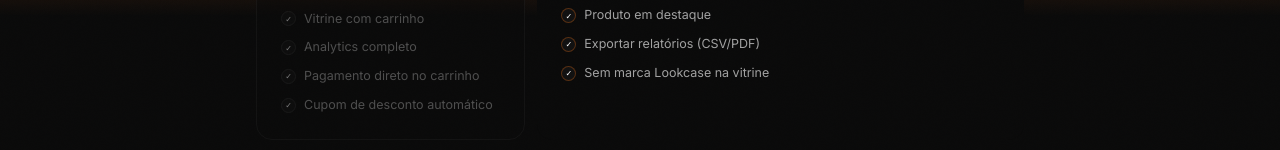
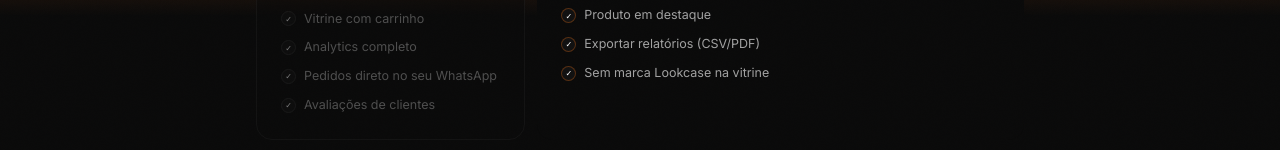
Before and after one commit to oliveiralincoln-dev/Lookcase-front, a Next.js app: page /precos in a window 1280 px wide. Shown: the part 528-678 px from the top of the page. Built offline with nearby package versions, Linux system fonts and the light colour scheme; no server answers.

Commit message:
fix(copy): remove promessa de pagamento no carrinho e cupom da landing
A Lookcase deixou de processar pagamento da cliente final. Ajusta features
dos planos, FAQ de pagamento e demo de notificacoes para refletir o produto real.

```diff
--- a/src/app/page.tsx
+++ b/src/app/page.tsx
@@ -27,7 +27,7 @@ const FAQ_ITEMS = [
   },
   {
     q: 'Como funciona o pagamento das vendas?',
-    a: 'Você escolhe: ative o pagamento direto no carrinho (Pix e cartão, processado pela Lookcase) ou continue combinando com a cliente pelo WhatsApp — Pix, dinheiro, cartão na entrega.',
+    a: 'Você combina direto com a cliente pelo WhatsApp — Pix, dinheiro ou cartão na entrega, do jeito que preferir. O dinheiro cai na sua conta, sem passar pela Lookcase e sem taxa por venda.',
   },
   {
     q: 'Posso testar antes de pagar?',
@@ -46,7 +46,7 @@ const FAQ_ITEMS = [
 const notifications = [
   { icon: '🛍️', title: 'Novo pedido',         desc: 'Vestido Midi P · R$ 189',    time: 'agora' },
   { icon: '👤', title: 'Nova visita',          desc: 'Ana Lima · via Instagram',   time: '1m'    },
-  { icon: '✅', title: 'Pagamento confirmado', desc: 'R$ 189 · Pix',               time: '1m'    },
+  { icon: '⭐', title: 'Nova avaliação',        desc: 'Vestido Midi · 5 estrelas',  time: '1m'    },
   { icon: '🛍️', title: 'Novo pedido',         desc: 'Conjunto Linho M · R$ 234',  time: '3m'    },
   { icon: '👤', title: 'Nova visita',          desc: 'Carla M. · via link bio',    time: '5m'    },
   { icon: '🛍️', title: 'Novo pedido',         desc: 'Saia Plissada G · R$ 142',   time: '8m'    },
--- a/src/components/sections/pricing-section.tsx
+++ b/src/components/sections/pricing-section.tsx
@@ -14,8 +14,8 @@ const BASIC_FEATURES = [
   'Painel visual completo',
   'Vitrine com carrinho',
   'Analytics completo',
-  'Pagamento direto no carrinho',
-  'Cupom de desconto automático',
+  'Pedidos direto no seu WhatsApp',
+  'Avaliações de clientes',
 ]
 
 const PRO_FEATURES = [
```
